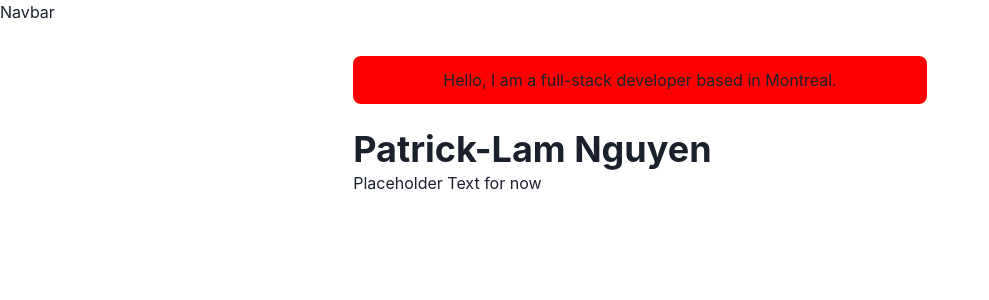
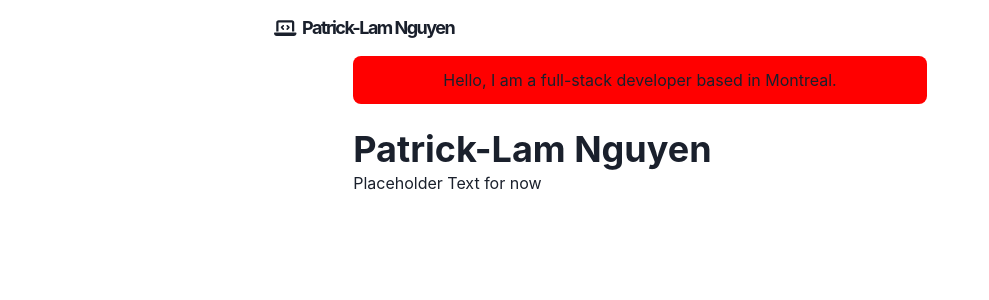
Before and after one commit to PLN2020/nextjs-homepage, a Next.js app: page / in a window 1280 px wide. Shown: the top 300 px of the page, without its empty margins (0-989 px from the left). Built offline with nearby package versions, Linux system fonts and the light colour scheme.

Commit message:
implemented logo to navbar

```diff
--- a/components/logo.js
+++ b/components/logo.js
@@ -27,7 +27,7 @@ const Logo = () => {
                         fontWeight="bold"
                         ml={3}
                     >
-                        Patrick-Lam Nguyen
+                        &nbsp;&nbsp;Patrick-Lam Nguyen
                     </Text>
                 </LogoBox>
             </a>
--- a/components/navbar.js
+++ b/components/navbar.js
@@ -45,7 +45,31 @@ const Navbar = props => {
             zIndex={1}
             {...props}
         >
-            Navbar
+            <Container
+                display="flex"
+                p={2}
+                maxW="container.md"
+                wrap="wrap"
+                align="center"
+                justify="space-between"
+            >
+                <Flex align="center" mr={5}>
+                    <Heading as="h1" size="lg" letterSpacing={'tighter'}>
+                        <Logo />
+                    </Heading>
+                </Flex>
+
+                <Stack
+                    direction={{ base: 'column', md: 'row' }}
+                    display={{ base: 'none', md: 'flex' }}
+                    width={{ base: 'full', md: 'auto' }}
+                    alignItems="center"
+                    flexGrow={1}
+                    mt={{ base: 4, nmd: 0 }}
+                >
+
+                </Stack>
+            </Container>
         </Box>
     )
 }
```
